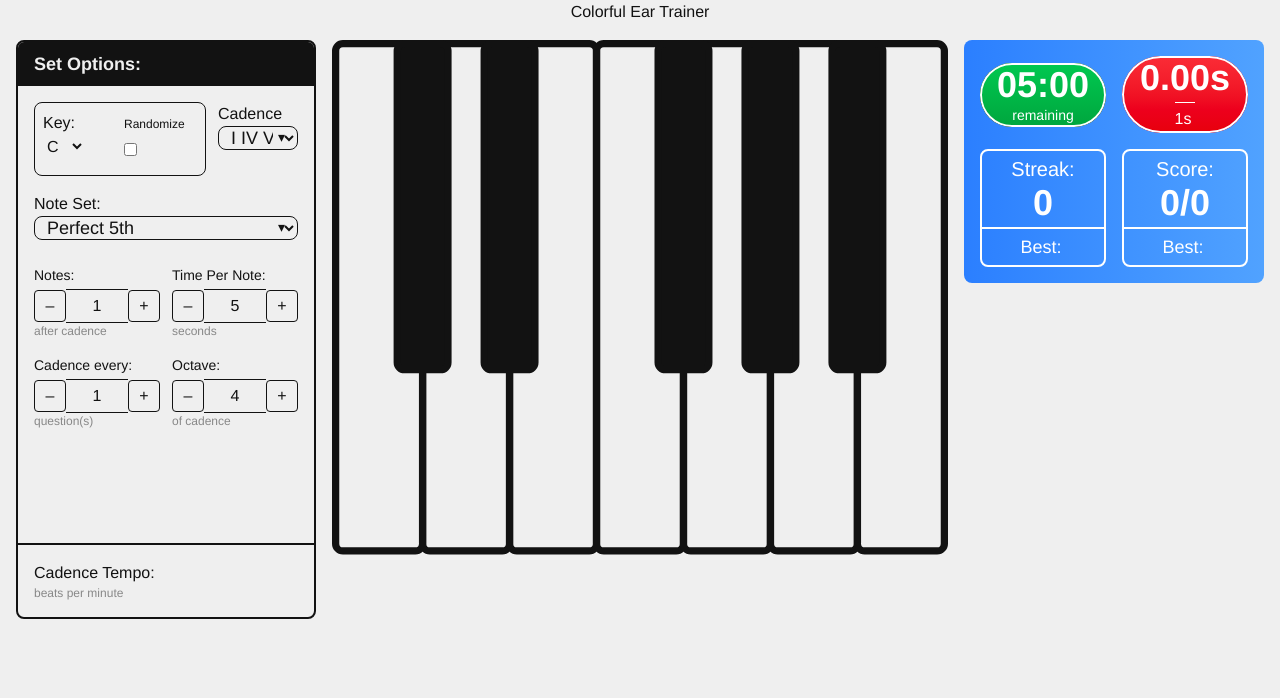
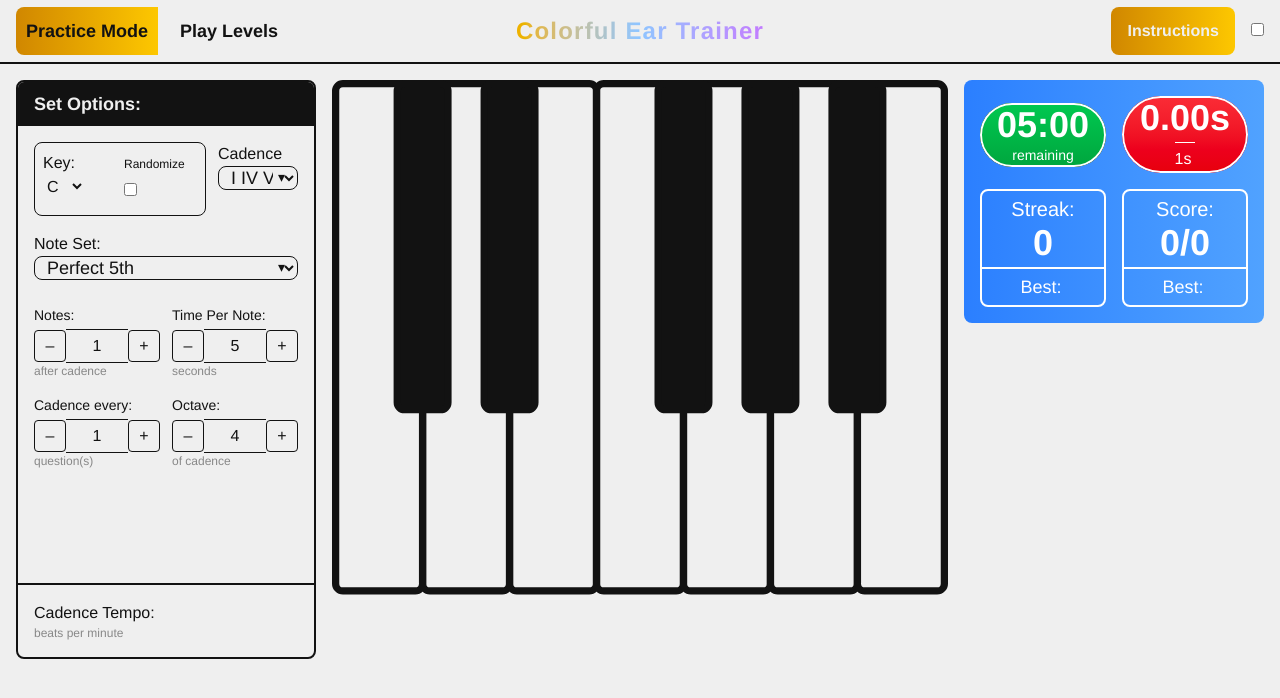
Before and after one commit to russellwmoore/colorful-ear-trainer-v2, a React (Vite) app: page / in a window 1280 px wide. Shown: the top 698 px of the page. Built offline with nearby package versions, Linux system fonts and the light colour scheme.

Commit message:
stub header

```diff
--- a/src/App.tsx
+++ b/src/App.tsx
@@ -1,21 +1,22 @@
 import { Piano } from "./components/piano/Piano";
 import { User } from "./components/user/User";
 import { Game } from "./components/game/Game";
+import { Header } from "./components/header/Header";
 
 function App() {
   return (
     <div className="flex flex-col items-center justify-center">
-      <div>Colorful Ear Trainer</div>
+      <Header />
       <div className="grid w-full grid-cols-1 gap-4 p-4 mx-auto md:grid-cols-2 lg:grid-cols-4 max-w-screen-2xl">
-        <div className="grid gap-4 md:gap-0 md:flex md:flex-col md:space-y-4 md:max-h-[var(--fullHeight)] overflow-auto">
+        <div className="grid gap-4 md:gap-0 md:flex md:flex-col md:space-y-4 md:max-h-(--fullHeight) overflow-auto">
           <User />
         </div>
         <div className="md:col-span-2 md:order-3">
-          <div className="flex flex-col md:max-h-[var(--fullHeight)] space-y-4 overflow-hidden">
+          <div className="flex flex-col md:max-h-(--fullHeight) space-y-4 overflow-hidden">
             <Piano />
           </div>
         </div>
-        <div className="order-4 md:order-2 lg:order-4 flex flex-col md:max-h-[var(--fullHeight)] overflow-auto space-y-4">
+        <div className="order-4 md:order-2 lg:order-4 flex flex-col md:max-h-(--fullHeight) overflow-auto space-y-4">
           <Game />
         </div>
       </div>
--- /dev/null
+++ b/src/components/header/Header.tsx
@@ -0,0 +1,72 @@
+// TODO: Everything for header
+export function Header() {
+  return (
+    <header className="z-20 sticky top-0 h-16 w-full bg-theme-bg lg:bg-transparent border-b-2 border-theme-text">
+      <div className="max-w-screen-2xl flex md:grid md:grid-cols-4 md:gap-4 px-4 h-full mx-auto">
+        <div className="items-center flex">
+          <div
+            id="Mode"
+            className="mode-toggle relative rounded-lg overflow-hidden grid grid-cols-2 w-full h-12 font-bold mr-4"
+          >
+            <div className="z-10">
+              <input
+                name="mode"
+                type="radio"
+                value="practice"
+                id="TogglePractice"
+                className="hidden"
+                // checked
+              />
+              <label
+                htmlFor="TogglePractice"
+                className="cursor-pointer flex items-center justify-center h-full text-sm md:text-lg whitespace-nowrap"
+              >
+                Practice Mode
+              </label>
+            </div>
+            <div className="z-10">
+              <input
+                name="mode"
+                type="radio"
+                value="play"
+                id="TogglePlay"
+                className="hidden"
+              />
+              <label
+                htmlFor="TogglePlay"
+                className="cursor-pointer flex items-center justify-center h-full text-sm   md:text-lg whitespace-nowrap"
+              >
+                Play Levels
+              </label>
+            </div>
+            <div
+              data-animated-label
+              className="animated-toggle absolute w-1/2 h-full top-0 bottom-0 left-0 bg-linear-to-r from-yellow-600 to-yellow-400"
+            ></div>
+          </div>
+        </div>
+        <div className="md:text-center items-center md:justify-center hidden md:flex grow col-span-2">
+          <h1 className="text-2xl font-bold tracking-wider bg-linear-to-r from-yellow-500 via-blue-300 to-purple-400">
+            Colorful Ear Trainer
+          </h1>
+        </div>
+        <div className="flex items-center justify-end grow">
+          <div className="mr-4">
+            {/* <modal-toggle aria-controls="Instructions"> */}
+            <button className="w-12 h-12 rounded-full md:rounded-lg md:w-auto md:px-4 md:font-bold bg-linear-to-r from-yellow-600 to-yellow-400 text-theme-bg">
+              <span className="md:hidden text-xl">?</span>
+              <span className="hidden md:block">Instructions</span>
+            </button>
+            {/* </modal-toggle> */}
+          </div>
+          <div className="flex flex-col">
+            <div className="dark-button">
+              <input type="checkbox" id="DarkMode" name="darkmode" />
+              <label htmlFor="DarkMode" aria-label="Dark Mode Toggler"></label>
+            </div>
+          </div>
+        </div>
+      </div>
+    </header>
+  );
+}
```
